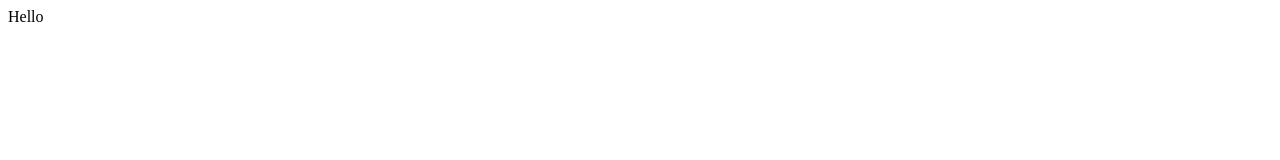
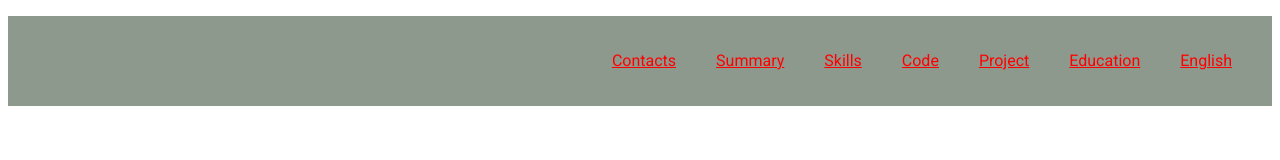
Before and after one commit to DeIIImos/rsschool-cv, a plain HTML site: page index.html in a window 1280 px wide. Drawn offline with Linux system fonts and the light colour scheme.

Commit message:
docs: created files

```diff
--- a/index.html
+++ b/index.html
@@ -1 +1,33 @@
-<p>Hello</p>
+<!DOCTYPE html>
+<html lang="en">
+<head>
+    <meta charset="UTF-8">
+    <meta name="viewport" content="width=device-width, initial-scale=1.0">
+    <title>cv</title>
+    <link rel="stylesheet" href="style.css" />
+    <link rel="icon" href="/assets/img/icons.ico" />
+    <link rel="preconnect" href="https://fonts.googleapis.com">
+    <link rel="preconnect" href="https://fonts.gstatic.com" crossorigin>
+    <link href="https://fonts.googleapis.com/css2?family=Roboto:wght@300;400;500&display=swap" rel="stylesheet">
+</head>
+<header class="header">
+    <div class="container">
+        <nav class="nav">
+            <ul class="nav-list">
+              <li class="nav-item"><a href="#contacts" class="nav-link">Contacts</a></li>
+              <li class="nav-item"><a href="#summary" class="nav-link">Summary</a></li>
+              <li class="nav-item"><a href="#skills" class="nav-link">Skills</a></li>
+              <li class="nav-item"><a href="#Code" class="nav-link">Code</a></li>
+              <li class="nav-item"><a href="#Project" class="nav-link">Project</a></li>
+              <li class="nav-item"><a href="#Education" class="nav-link">Education</a></li>
+              <li class="nav-item"><a href="#English" class="nav-link">English</a></li>
+            </ul>
+          </nav>
+    </div>
+</header>
+<body>
+
+
+
+</body>
+</html>
--- a/style.css
+++ b/style.css
@@ -1,3 +1,56 @@
-p {
-    color: azure;
+.header {
+    background-color: #8d998d;
+    height: 90px;
+    width: 100%;
 }
+.container {
+    max-width: 1440px;
+    margin: 0 auto;
+    min-height: 50px;
+    padding: 0 20px;
+   }
+   .nav-list {
+    display: flex;
+    justify-content: flex-end;
+    align-items: center;
+    list-style: none;
+
+  }
+  .nav-link {
+    padding: 0px 20px;
+    line-height: 50px;
+    transition: 0.3s;
+  }
+
+  .nav-item {
+    margin-top: 20px;
+    font-family: "Roboto", sans-serif;
+    font-weight: 400;
+    font-style: normal;
+  }
+
+  @media (max-width: 768px) {
+    .section {
+      width: 100%;
+    }
+  }
+div {
+    display: block;
+}
+
+A {
+    color: red;
+   }
+A:visited {
+    color: #cecece;
+   }
+A:active {
+    color: #ffff00;
+   }
+* {
+    box-sizing: border-box;
+}
+
+html {
+    scroll-behavior: smooth;
+  }
```
Also changed, not shown: assets/fonts/Roboto-Black.ttf (added), assets/fonts/Roboto-BlackItalic.ttf (added), assets/fonts/Roboto-Bold.ttf (added), assets/fonts/Roboto-BoldItalic.ttf (added), assets/fonts/Roboto-Italic.ttf (added), assets/fonts/Roboto-Light.ttf (added), assets/fonts/Roboto-LightItalic.ttf (added), assets/fonts/Roboto-Medium.ttf (added), assets/fonts/Roboto-MediumItalic.ttf (added), assets/fonts/Roboto-Regular.ttf (added), assets/fonts/Roboto-Thin.ttf (added), assets/fonts/Roboto-ThinItalic.ttf (added), assets/img/icons.ico (added), assets/img/photo_2024-06-30_18-05-55.jpg (renamed from pictures/photo_2024-06-30_18-05-55.jpg).
